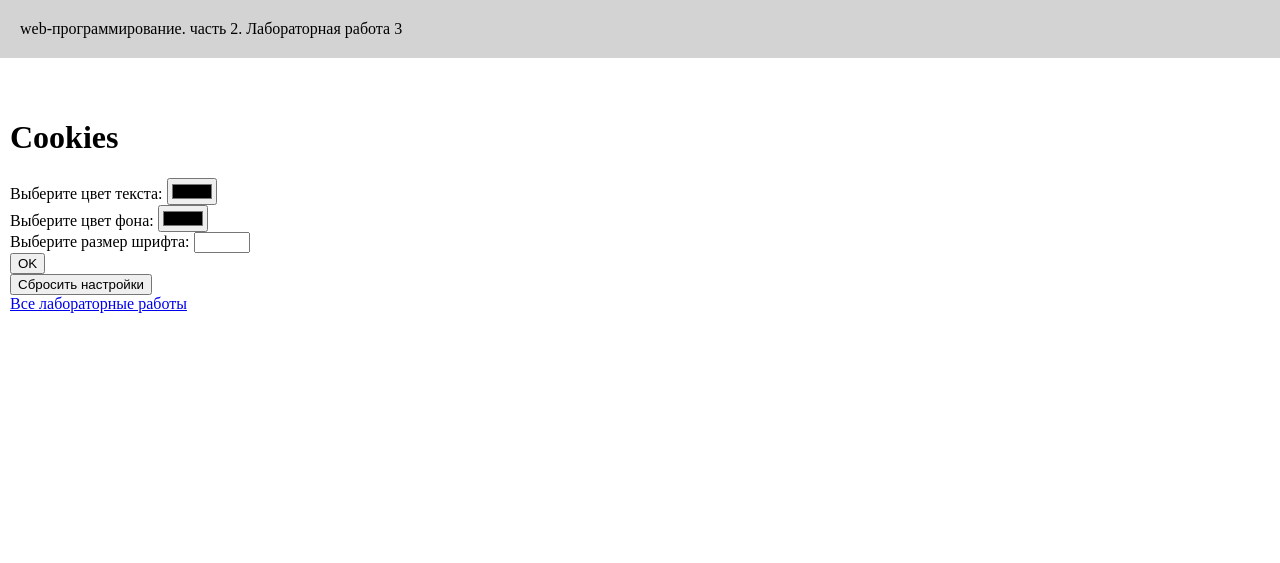
After one commit to bleag/web-programming-labs, a Flask app: page /lab3/settings in a window 1280 px wide. The commit adds this page. Shown: the top 563 px of the page. Run offline with Flask 3, Linux system fonts and the light colour scheme.

Commit message:
настройки отображения

```diff
--- a/lab3.py
+++ b/lab3.py
@@ -62,3 +62,40 @@ def pay():
 @lab3.route('/lab3/success')
 def success():
     return render_template('lab3/success.html')
+
+
+@lab3.route('/lab3/settings')
+def settings():
+    # Получаем параметры из запроса
+    color = request.args.get('color')
+    background_color = request.args.get('background_color')
+    font_size = request.args.get('font_size')
+    reset = request.args.get('reset')
+
+    # Если параметр сброса передан, очищаем cookies
+    if reset:
+        resp = make_response(redirect('/lab3/settings'))
+        resp.delete_cookie('color')
+        resp.delete_cookie('background_color')
+        resp.delete_cookie('font_size')
+        return resp
+
+    # Если переданы параметры, устанавливаем их в cookies и делаем редирект
+    if color or background_color or font_size:
+        resp = make_response(redirect('/lab3/settings'))
+        if color:
+            resp.set_cookie('color', color)
+        if background_color:
+            resp.set_cookie('background_color', background_color)
+        if font_size:
+            resp.set_cookie('font_size', font_size)
+        return resp
+
+    # Если параметры не переданы, загружаем их из cookies
+    color = request.cookies.get('color')
+    background_color = request.cookies.get('background_color')
+    font_size = request.cookies.get('font_size')
+
+    # Рендерим шаблон с текущими значениями
+    resp = make_response(render_template('lab3/settings.html', color=color, background_color=background_color, font_size=font_size))
+    return resp
--- a/templates/base.html
+++ b/templates/base.html
@@ -8,6 +8,22 @@
     <link rel="shortcut icon" href="{{url_for('static', filename='favicon.ico')}}" type="image/x-icon">
     <link rel="icon" href="{{url_for('static', filename='favicon-16x16.png')}}">
     <link rel="icon" href="{{url_for('static', filename='favicon-32x32.png')}}">
+    <style>
+        body {
+            {% if request.cookies.get('color') %}
+            color: {{ request.cookies.get('color') }};
+            {% endif %}
+
+            {% if request.cookies.get('background_color') %}
+            background-color: {{ request.cookies.get('background_color') }};
+            {% endif %}
+
+            {% if request.cookies.get('font_size') %}
+            font-size: {{ request.cookies.get('font_size') }}px;
+            {% endif %}
+        }
+    </style>
+
 </head>
 <body>
 
--- a/templates/lab3/lab3.html
+++ b/templates/lab3/lab3.html
@@ -12,5 +12,6 @@
         <li><a href="/lab3/del_cookie">удаление куки</a></li>
         <li><a href="/lab3/form1">формы</a></li>
         <li><a href="/lab3/order">заказ напитков</a></li>
+        <li><a href="/lab3/settings">настройки</a></li>
     </ol>
 {% endblock %}
--- /dev/null
+++ b/templates/lab3/settings.html
@@ -0,0 +1,33 @@
+{% extends "base.html" %}
+
+{% block lab %}Лабораторная работа 3{% endblock %}
+
+
+{% block main %}
+<h1>Cookies</h1>
+<form>
+    <div>
+        <label class="label" for="text_color">Выберите цвет текста:</label>
+        <input type="color" id="color" name="color" value="{{ text_color or '' }}">
+    </div>
+
+    <div>
+        <label class="label" for="background_color">Выберите цвет фона:</label>
+        <input type="color" id="background_color" name="background_color" value="{{ background_color or '' }}">
+    </div>
+
+    <div>
+        <label class="label" for="font_size">Выберите размер шрифта:</label>
+        <input type="number" id="font_size" name="font_size" value="{{ font_size or '' }}" min="10" max="72">
+    </div>
+
+    <div>
+        <button type="submit">OK</button>
+    </div>
+</form>
+
+<form action="/lab3/settings" method="get">
+    <input type="hidden" name="reset" value="1">
+    <button type="submit">Сбросить настройки</button>
+</form>
+{% endblock %}
```
